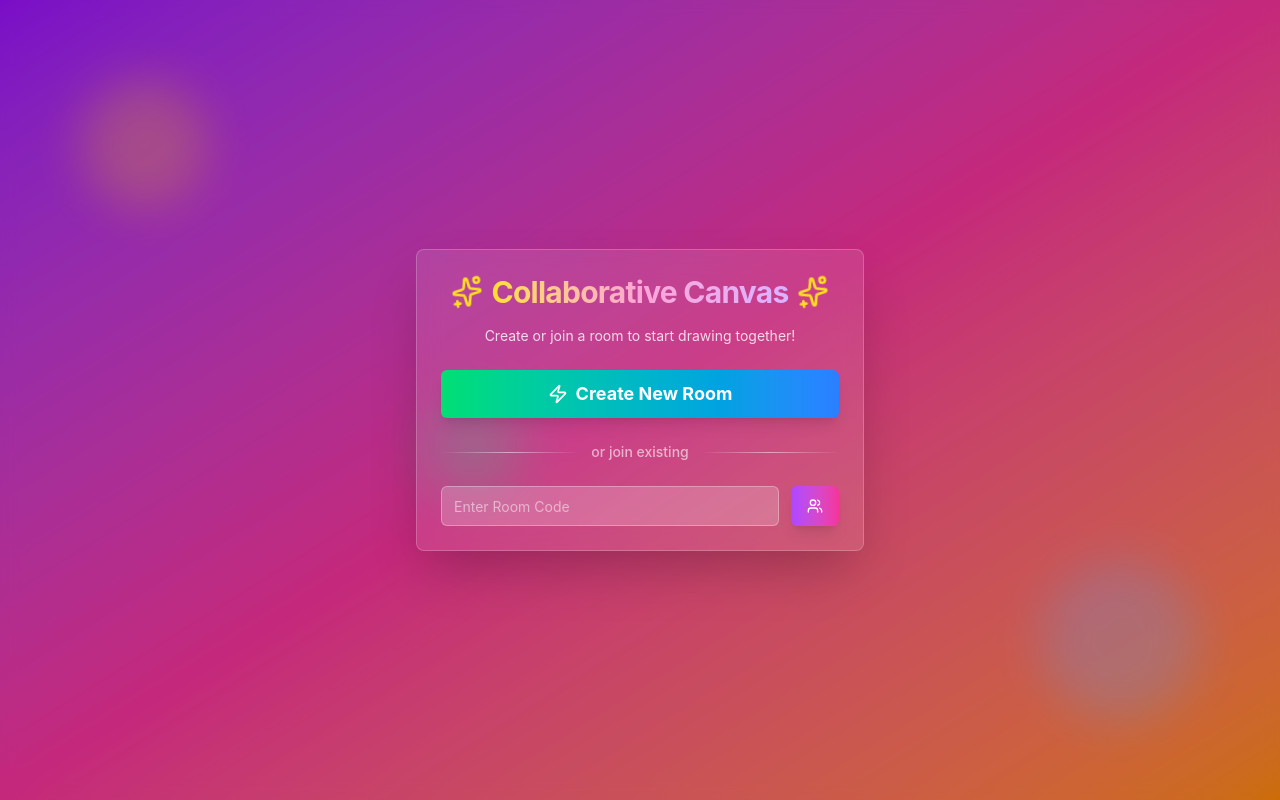
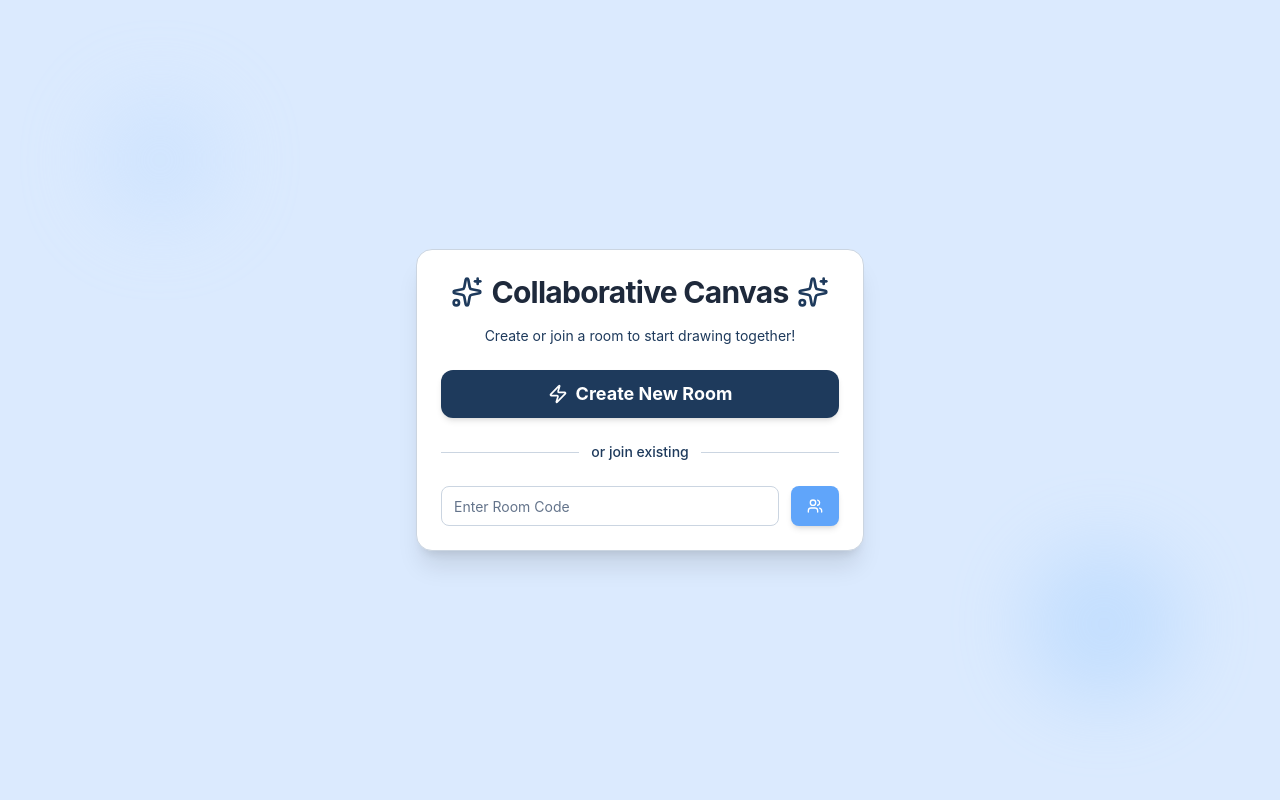
Before and after one commit to OrihuelaAraiza/collab-canvas, a React (Vite) app in the folder client/: page / in a window 1280 px wide. Built offline with nearby package versions, Linux system fonts and the light colour scheme.

Commit message:
feat: new UI Colors

```diff
--- a/client/src/components/RoomJoin.tsx
+++ b/client/src/components/RoomJoin.tsx
@@ -17,51 +17,42 @@ export const RoomJoin: React.FC<RoomJoinProps> = ({ onJoinRoom }) => {
   }
 
   return (
-    <div className="min-h-screen bg-gradient-to-br from-purple-600 via-pink-500 to-orange-400 dark:from-purple-900 dark:via-pink-900 dark:to-orange-900 flex items-center justify-center p-4">
-      <div className="absolute inset-0 bg-black/20 dark:bg-black/40 backdrop-blur-sm"></div>
-
-      {/* Animated background elements */}
-      <div className="absolute top-20 left-20 w-32 h-32 bg-yellow-400/30 dark:bg-yellow-300/20 rounded-full blur-xl animate-pulse"></div>
-      <div className="absolute bottom-20 right-20 w-40 h-40 bg-blue-400/30 dark:bg-blue-300/20 rounded-full blur-xl animate-pulse delay-1000"></div>
-      <div className="absolute top-1/2 left-1/3 w-24 h-24 bg-green-400/30 dark:bg-green-300/20 rounded-full blur-xl animate-pulse delay-500"></div>
-
-      <Card className="w-full max-w-md relative z-10 bg-white/10 dark:bg-black/20 backdrop-blur-md border-white/20 dark:border-white/10 shadow-2xl">
+    <div className="min-h-screen bg-[#dbeafe] flex items-center justify-center p-4">
+      {/* Optional: subtle blue blob for accent */}
+      <div className="absolute top-24 left-24 w-32 h-32 bg-blue-200 rounded-full blur-2xl opacity-40"></div>
+      <div className="absolute bottom-24 right-24 w-40 h-40 bg-blue-300 rounded-full blur-2xl opacity-30"></div>
+      <Card className="w-full max-w-md relative z-10 bg-white border border-[#cbd5e1] shadow-xl rounded-2xl">
         <CardHeader className="text-center pb-6">
           <div className="flex items-center justify-center gap-2 mb-4">
-            <Sparkles className="h-8 w-8 text-yellow-300 dark:text-yellow-200 animate-spin" />
-            <CardTitle className="text-3xl font-bold bg-gradient-to-r from-yellow-300 via-pink-300 to-purple-300 dark:from-yellow-200 dark:via-pink-200 dark:to-purple-200 bg-clip-text text-transparent">
-              Collaborative Canvas
-            </CardTitle>
-            <Sparkles className="h-8 w-8 text-yellow-300 dark:text-yellow-200 animate-spin" />
+            <Sparkles className="h-8 w-8 text-[#1e3a5c] animate-none" />
+            <CardTitle className="text-3xl font-bold text-[#1e293b]">Collaborative Canvas</CardTitle>
+            <Sparkles className="h-8 w-8 text-[#1e3a5c] animate-none" />
           </div>
-          <p className="text-white/80 dark:text-white/70 text-sm">Create or join a room to start drawing together!</p>
+          <p className="text-[#1e3a5c] text-sm">Create or join a room to start drawing together!</p>
         </CardHeader>
-
         <CardContent className="space-y-6">
           <Button
-            className="w-full h-12 bg-gradient-to-r from-green-400 to-blue-500 hover:from-green-500 hover:to-blue-600 dark:from-green-500 dark:to-blue-600 dark:hover:from-green-600 dark:hover:to-blue-700 text-white font-bold text-lg shadow-lg hover:shadow-xl transform hover:scale-105 transition-all duration-200"
+            className="w-full h-12 bg-[#1e3a5c] hover:bg-[#274472] text-white font-bold text-lg shadow-md rounded-xl transition-all duration-200"
             onClick={create}
           >
             <Zap className="h-5 w-5 mr-2" />
             Create New Room
           </Button>
-
           <div className="flex items-center gap-3">
-            <div className="flex-1 h-px bg-gradient-to-r from-transparent via-white/50 to-transparent"></div>
-            <span className="text-white/60 dark:text-white/50 text-sm font-medium">or join existing</span>
-            <div className="flex-1 h-px bg-gradient-to-r from-transparent via-white/50 to-transparent"></div>
+            <div className="flex-1 h-px bg-[#cbd5e1]"></div>
+            <span className="text-[#1e3a5c] text-sm font-medium">or join existing</span>
+            <div className="flex-1 h-px bg-[#cbd5e1]"></div>
           </div>
-
           <div className="flex gap-3">
             <Input
               placeholder="Enter Room Code"
               value={roomId}
               onChange={e => setRoomId(e.target.value.toUpperCase())}
-              className="flex-1 bg-white/20 dark:bg-black/30 border-white/30 dark:border-white/20 text-white placeholder:text-white/50 dark:placeholder:text-white/40 focus:bg-white/30 dark:focus:bg-black/40 focus:border-white/50 dark:focus:border-white/30"
+              className="flex-1 bg-white border border-[#cbd5e1] text-[#1e3a5c] placeholder:text-[#64748b] focus:bg-blue-50 focus:border-[#60a5fa] rounded-lg"
             />
             <Button
               onClick={() => roomId && onJoinRoom(roomId)}
-              className="bg-gradient-to-r from-purple-500 to-pink-500 hover:from-purple-600 hover:to-pink-600 dark:from-purple-600 dark:to-pink-600 dark:hover:from-purple-700 dark:hover:to-pink-700 text-white font-bold shadow-lg hover:shadow-xl transform hover:scale-105 transition-all duration-200"
+              className="bg-[#60a5fa] hover:bg-[#3b82f6] text-white font-bold rounded-lg shadow-md transition-all duration-200"
             >
               <Users className="h-4 w-4" />
             </Button>
--- a/client/src/index.css
+++ b/client/src/index.css
@@ -2,26 +2,26 @@
 
 @layer base {
   :root {
-    --background: 0 0% 100%;
-    --foreground: 222.2 84% 4.9%;
-    --card: 0 0% 100%;
-    --card-foreground: 222.2 84% 4.9%;
+    --background: 210 100% 96%; /* #dbeafe */
+    --foreground: 222.2 47.4% 11.2%; /* #1e293b */
+    --card: 0 0% 100%; /* white */
+    --card-foreground: 222.2 47.4% 11.2%; /* #1e293b */
     --popover: 0 0% 100%;
-    --popover-foreground: 222.2 84% 4.9%;
-    --primary: 222.2 47.4% 11.2%;
-    --primary-foreground: 210 40% 98%;
-    --secondary: 210 40% 96%;
-    --secondary-foreground: 222.2 84% 4.9%;
-    --muted: 210 40% 96%;
-    --muted-foreground: 215.4 16.3% 46.9%;
-    --accent: 210 40% 96%;
-    --accent-foreground: 222.2 84% 4.9%;
+    --popover-foreground: 222.2 47.4% 11.2%;
+    --primary: 215 56% 22%; /* #1e3a5c */
+    --primary-foreground: 0 0% 100%; /* white */
+    --secondary: 210 100% 96%; /* #dbeafe */
+    --secondary-foreground: 215 56% 22%; /* #1e3a5c */
+    --muted: 210 100% 92%; /* #bfdbfe */
+    --muted-foreground: 215 56% 22%; /* #1e3a5c */
+    --accent: 206 92% 69%; /* #60a5fa */
+    --accent-foreground: 215 56% 22%; /* #1e3a5c */
     --destructive: 0 84.2% 60.2%;
-    --destructive-foreground: 210 40% 98%;
-    --border: 214.3 31.8% 91.4%;
-    --input: 214.3 31.8% 91.4%;
-    --ring: 222.2 84% 4.9%;
-    --radius: 0.5rem;
+    --destructive-foreground: 0 0% 100%;
+    --border: 215 32% 80%; /* #cbd5e1 */
+    --input: 215 32% 80%; /* #cbd5e1 */
+    --ring: 215 56% 22%; /* #1e3a5c */
+    --radius: 0.75rem;
   }
 
   .dark {
```
